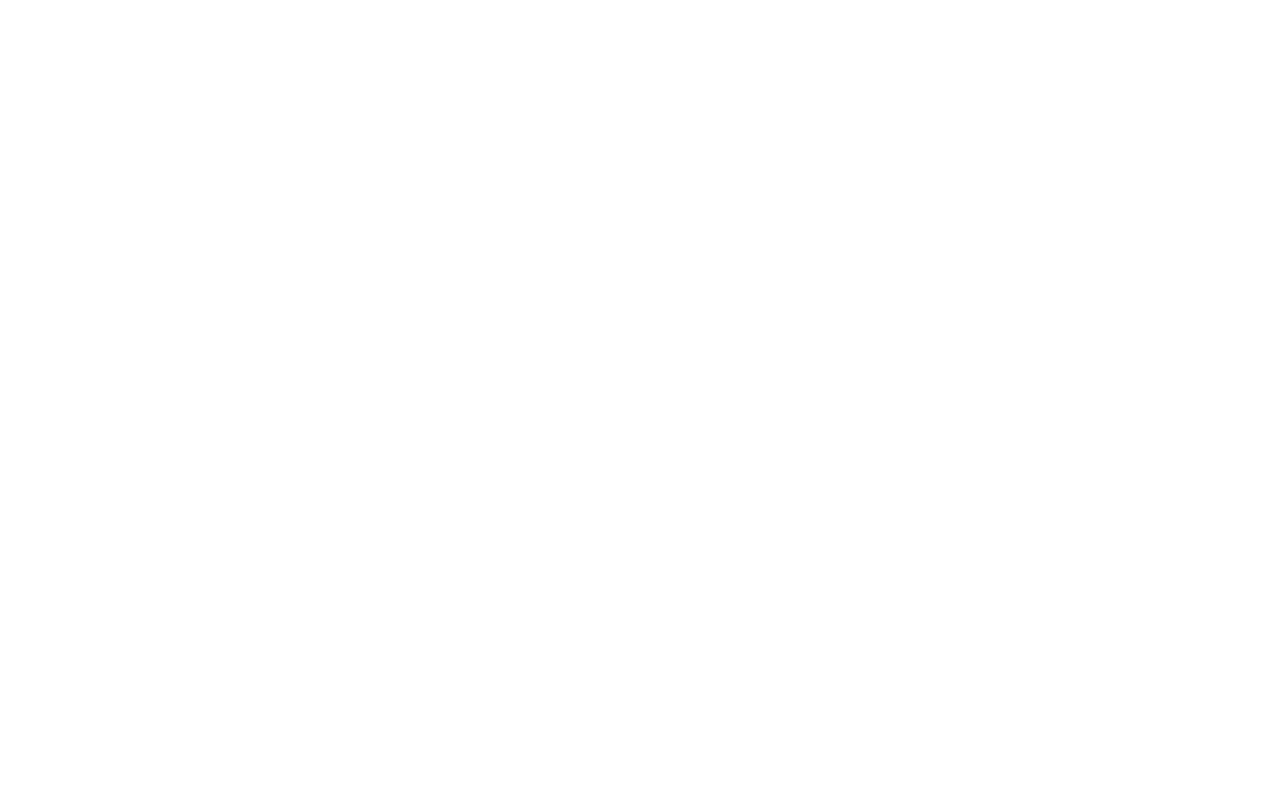
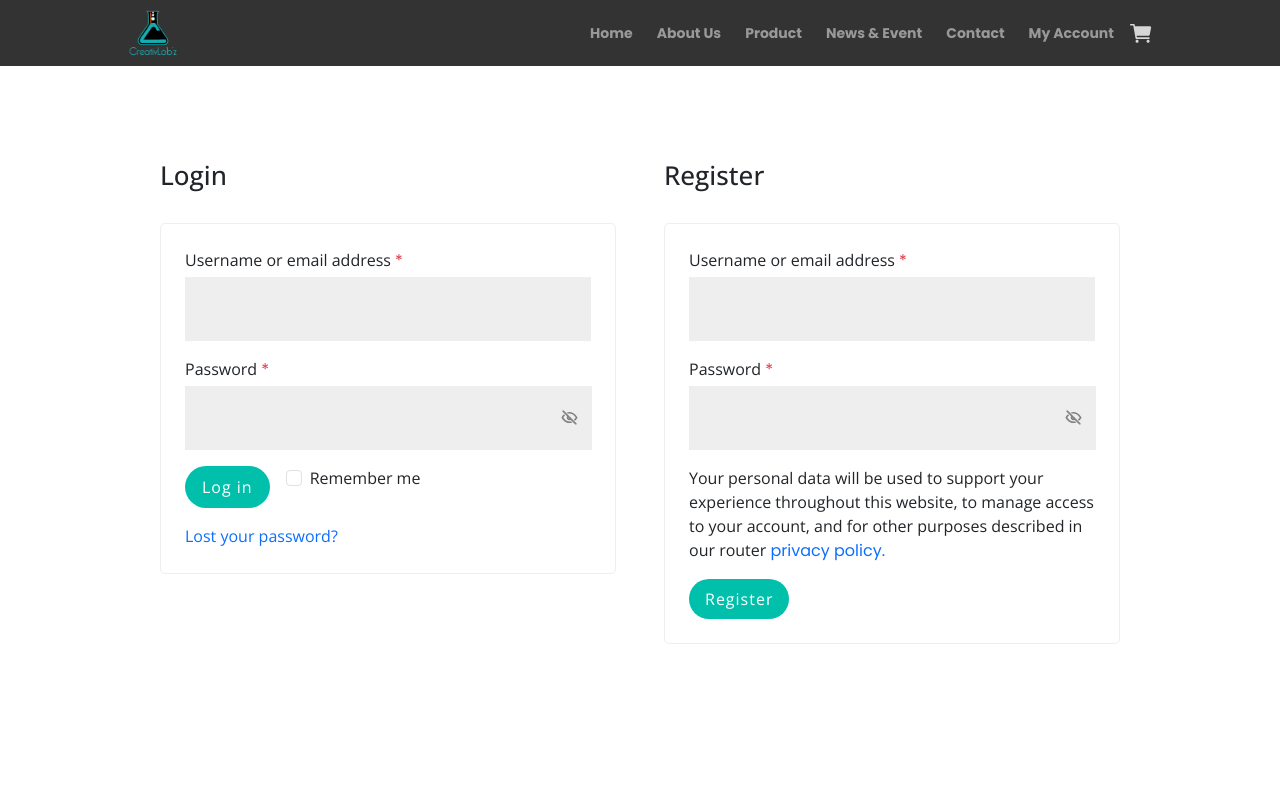
Before and after one commit to Jolangalifk/creativ-labz, a Vue app: page /my-account in a window 1280 px wide. Before the commit this address had no page. Shown: the top 800 px of the page. Built offline with nearby package versions, Linux system fonts and the light colour scheme; grey boxes are pictures that could not be loaded; a web font is replaced by a local one.

Commit message:
add: [JK] page my account (form-login-register)

```diff
--- a/src/router/index.js
+++ b/src/router/index.js
@@ -29,6 +29,11 @@
       path: '/contact',
       name: 'contact',
       component: () => import('../views/Contact.vue')
+    },
+    {
+      path: '/my-account',
+      name: 'my account',
+      component: () => import('../views/MyAccount.vue')
     }
   ]
 })
--- /dev/null
+++ b/src/views/MyAccount.vue
@@ -0,0 +1,199 @@
+<template>
+    <Navbar />
+    <main>
+        <div class="wrapper d-flex">
+            <div id="login">
+                <form>
+                    <h2>Login</h2>
+                    <div class="form-login p-4">
+                        <div class="form-group mb-3">
+                            <label for="exampleInputEmail1" class="mb-1">Username or email address <span
+                                    class="text-danger">*</span></label>
+                            <input type="email" class="form-control border-0 rounded-0" id="exampleInputEmail1"
+                                aria-describedby="emailHelp">
+                        </div>
+                        <div class="form-group mb-3">
+                            <label for="exampleInputPassword1" class="mb-1">Password <span class="text-danger">*</span></label>
+                            <div class="input-group">
+                                <input v-model="password" :type="showPassword ? 'text' : 'password'"
+                                    class="form-control border-0 rounded-0" id="exampleInputPassword1" />
+                                <div class="input-group-append">
+                                    <span class="input-group-text" @click="togglePasswordVisibility">
+                                        <img v-if="showPassword" src="@/assets/icons/eye-open-icon.svg" alt="Hide Password"/>
+                                        <img v-else src="@/assets/icons/eye-closed-icon.svg" alt="Show Password"/>
+                                    </span>
+                                </div>
+                            </div>
+                        </div>
+                        <div class="d-flex flex-row gap-3 mb-3">
+                            <button type="submit" class="btn rounded-5">Log in</button>
+                            <div class="form-group form-check">
+                                <input type="checkbox" class="form-check-input" id="exampleCheck1">
+                                <label class="form-check-label" for="exampleCheck1">Remember me</label>
+                            </div>
+                        </div>
+                        <router-link to="/" class="text-decoration-none">Lost your password?</router-link>
+                    </div>
+                </form>
+            </div>
+            <div id="register">
+                <form>
+                    <h2>Register</h2>
+                    <div class="form-login p-4">
+                        <div class="form-group mb-3">
+                            <label for="exampleInputEmail1" class="mb-1">Username or email address <span
+                                    class="text-danger">*</span></label>
+                            <input type="email" class="form-control border-0 rounded-0" id="exampleInputEmail1"
+                                aria-describedby="emailHelp">
+                        </div>
+                        <div class="form-group mb-3">
+                            <label for="exampleInputPassword1" class="mb-1">Password <span class="text-danger">*</span></label>
+                            <div class="input-group">
+                                <input v-model="password" :type="showPassword ? 'text' : 'password'"
+                                    class="form-control border-0 rounded-0" id="exampleInputPassword1" />
+                                <div class="input-group-append">
+                                    <span class="input-group-text" @click="togglePasswordVisibility">
+                                        <img v-if="showPassword" src="@/assets/icons/eye-open-icon.svg" alt="Hide Password"/>
+                                        <img v-else src="@/assets/icons/eye-closed-icon.svg" alt="Show Password"/>
+                                    </span>
+                                </div>
+                            </div>
+                        </div>
+                        <p class="text-decoration-none">Your personal data will be used to support your experience throughout this website, to manage access to your account, and for other purposes described in our router <span class="text-primary">privacy policy.</span></p>
+                        <button type="submit" class="btn-register rounded-5">Register</button>
+                    </div>
+                </form>
+            </div>
+        </div>
+    </main>
+    <Footer />
+</template>
+
+<script setup>
+import Navbar from '../components/Navbar.vue';
+import Footer from '../components/Footer.vue';
+
+import { ref } from 'vue';
+
+const password = ref('');
+const showPassword = ref(false);
+
+const togglePasswordVisibility = () => {
+    showPassword.value = !showPassword.value;
+};
+</script>
+
+<style scoped>
+.wrapper {
+    padding: 10rem;
+    gap: 3rem;
+}
+
+#login {
+    width: 50%;
+}
+
+h2 {
+    font-size: 26px;
+    margin-bottom: 2rem;
+    font-family: Open Sans,Arial,sans-serif;
+}
+
+label {
+    font-family: Open Sans,Arial,sans-serif;
+}
+
+input {
+    font-family: Open Sans,Arial,sans-serif;
+}
+
+p {
+    font-family: Open Sans,Arial,sans-serif;
+}
+
+a {
+    font-family: Open Sans,Arial,sans-serif;
+}
+
+.form-login {
+    padding: 2rem;
+    border-radius: 0.3rem;
+    border: 1px solid #eeeeee;
+}
+
+.form-control {
+    width: 100%;
+    height: 4rem;
+    font-size: 1rem;
+    background-color: #eeeeee;
+}
+
+.input-group-append {
+    cursor: pointer;
+    position: relative;
+}
+
+.input-group-text {
+    border: none;
+    border-radius: 0;
+    background-color: transparent;
+    position: absolute;
+    right: 0;
+    top: 25%;
+}
+
+.input-group-text img {
+    width: 1.2rem;
+    height: 1.2rem;
+}
+
+.btn {
+    width: fit-content;
+    height: 100%;
+    padding: 0.5rem 1rem;
+    background-color: #00c0ab;
+    color: #fff;
+    font-size: 16px;
+    letter-spacing: 1px;
+    font-family: Open Sans,Arial,sans-serif;
+}
+
+#register {
+    width: 50%;
+}
+
+.btn-register {
+    width: fit-content;
+    height: 100%;
+    padding: 0.5rem 1rem;
+    background-color: #00c0ab;
+    color: #fff;
+    font-size: 16px;
+    letter-spacing: 1px;
+    border: none;
+    font-family: Open Sans,Arial,sans-serif;
+}
+
+@media (max-width: 768px) {
+    .wrapper {
+        flex-direction: column;
+        padding: 5rem;
+        padding-top: 10rem;
+    }
+
+    #login {
+        width: 100%;
+    }
+
+    #register {
+        width: 100%;
+    }
+}
+
+@media (max-width: 1024px) {
+    .wrapper {
+        padding: 5rem;
+        padding-top: 10rem;
+    }
+}
+</style>
```
Also changed, not shown: src/assets/icons/eye-closed-icon.svg (added), src/assets/icons/eye-open-icon.svg (added).
